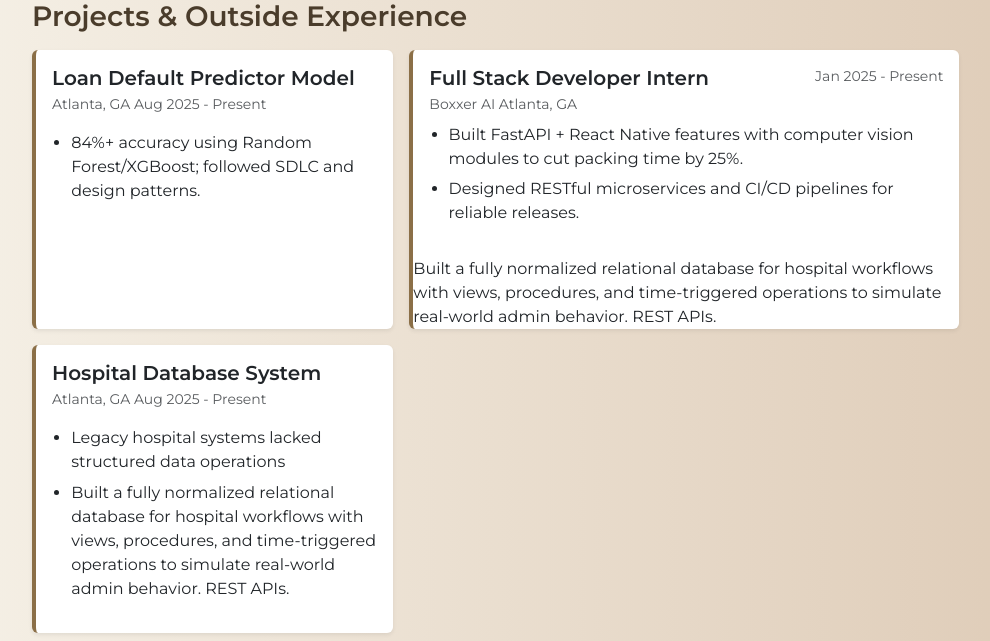
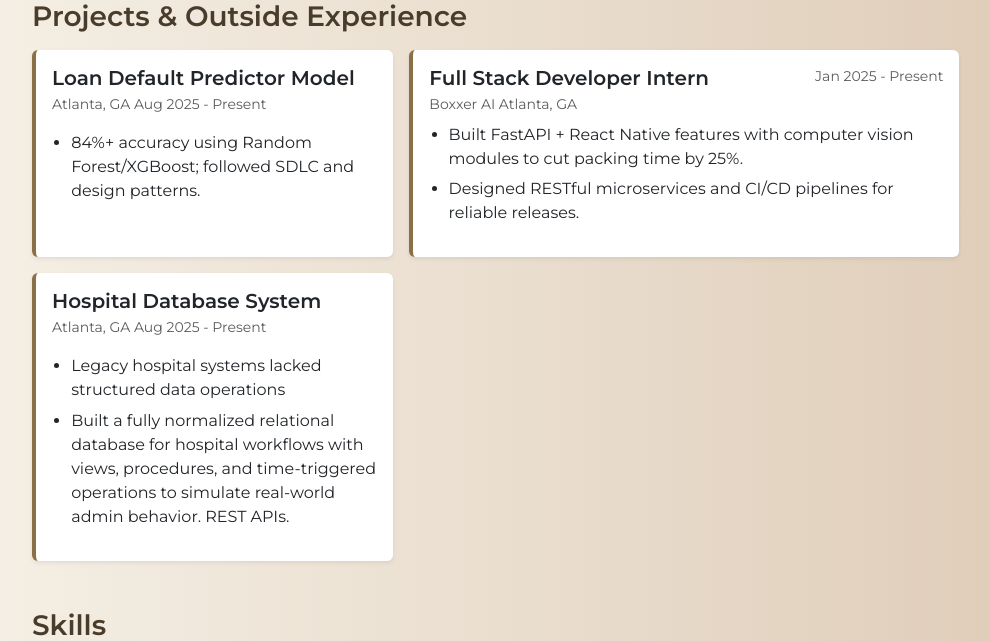
Before and after one commit to andomo3/PortfolioWebsite, a Django app: page /resume/ in a window 1280 px wide. Shown: the part 1823-2464 px from the top of the page, without its empty margins (50-1040 px from the left). Run offline with Django 5.2, Linux system fonts and the light colour scheme; parts of the project's set-up code (start-up, migrations or seed data) failed here and were passed over; some libraries are stand-ins or nearby versions.

Commit message:
minor edit in resume section

```diff
--- a/PortfolioWebsite/resume/templates/resume/resume.html
+++ b/PortfolioWebsite/resume/templates/resume/resume.html
@@ -105,8 +105,6 @@
                         <li>Designed RESTful microservices and CI/CD pipelines for reliable releases.</li>
                     </ul>
                 </div>
-                    Built a fully normalized relational database for hospital workflows with views, procedures, and time-triggered operations to simulate real-world admin behavior.
-                    REST APIs.
             </div>
         </div>
         <div class="col-md-4">
```
